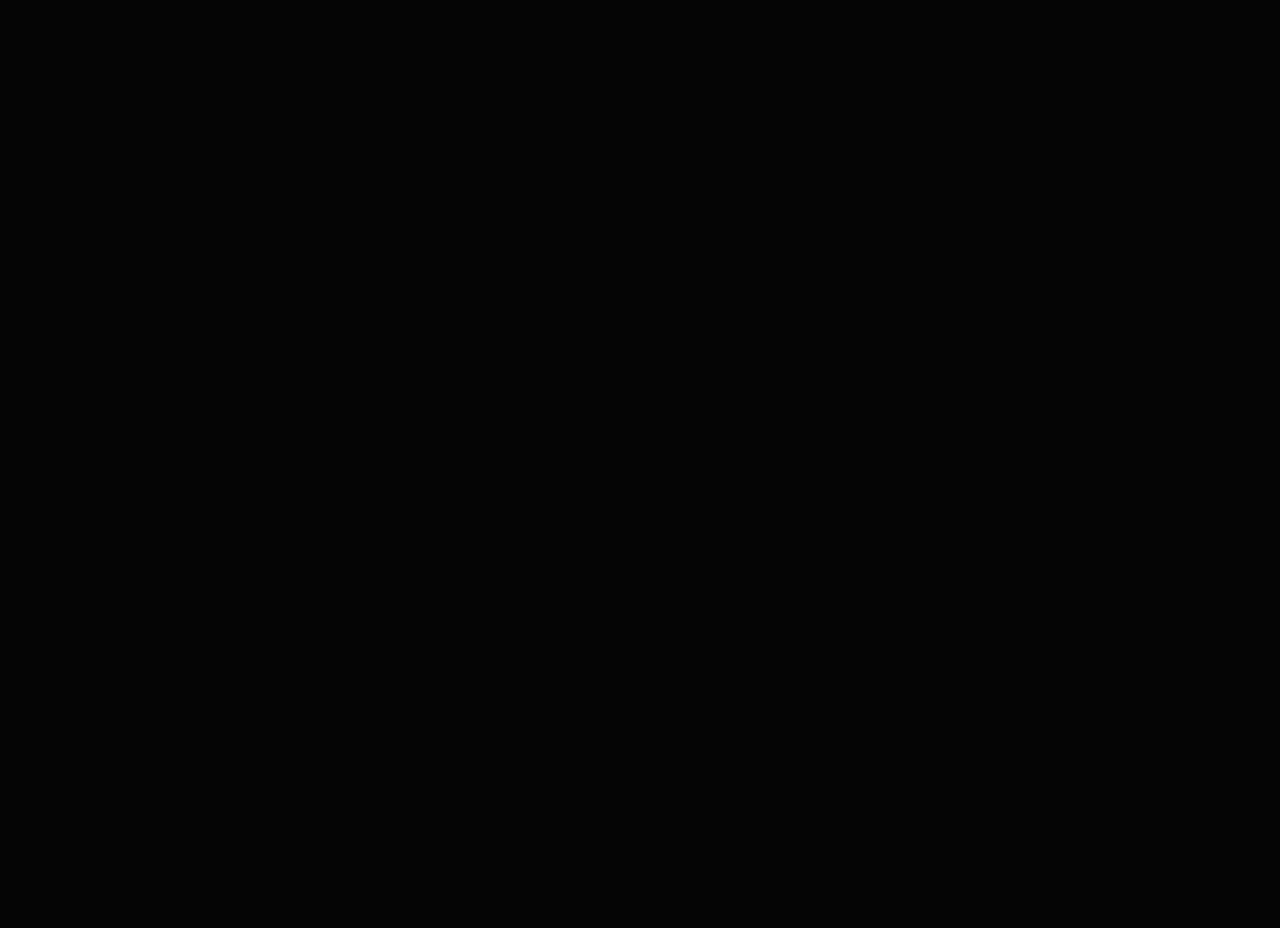
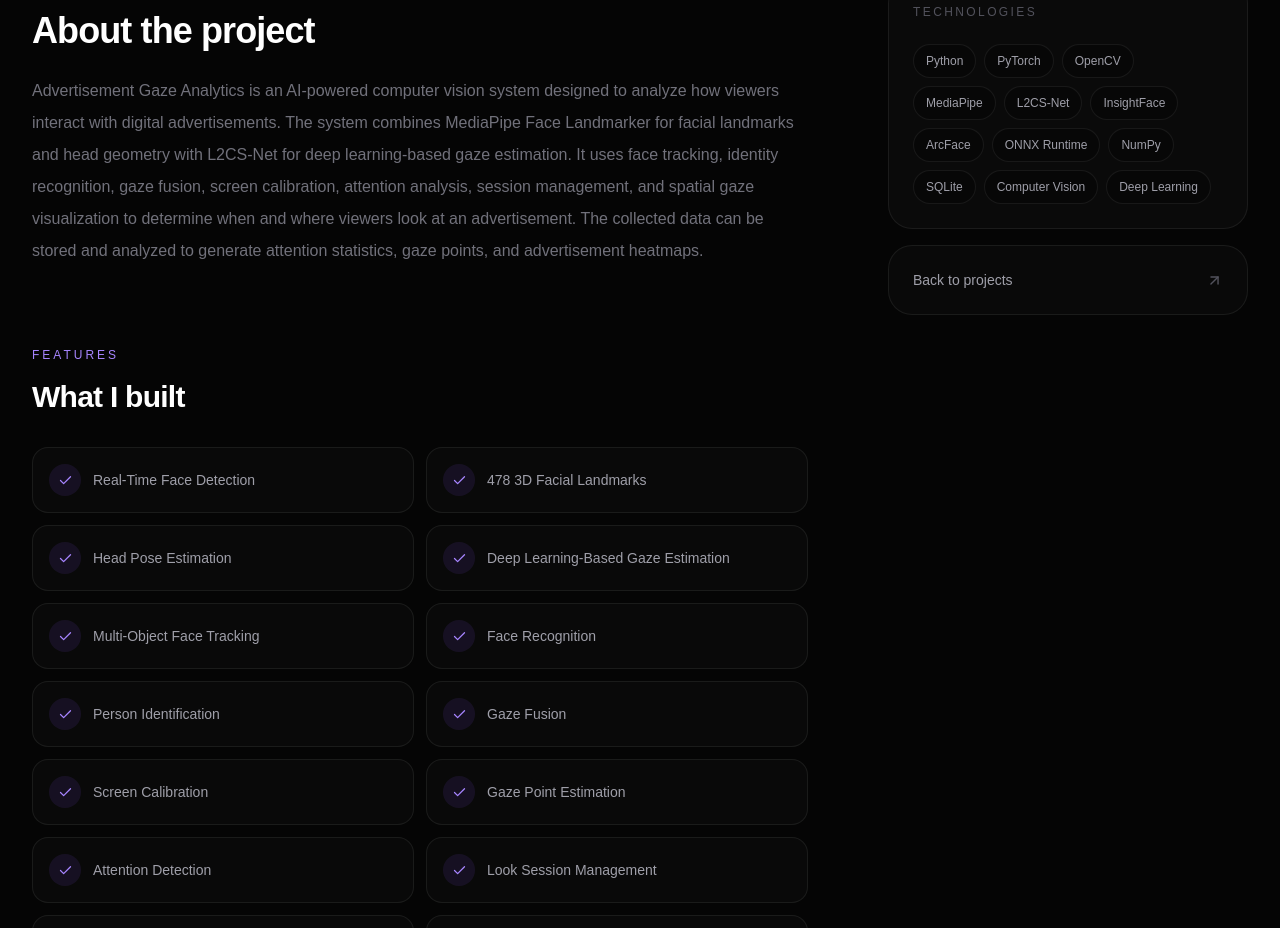
Before and after one commit to amirabbas-salari/portfolio, a Next.js app: page /projects/advertisement-gaze-analytics in a window 1280 px wide. Before the commit this address had no page. Shown: the part 1732-2660 px from the top of the page. Before the commit the page ends 800 px from the top, so only its background shows below. Built offline with nearby package versions, Linux system fonts and the light colour scheme.

Commit message:
Update projects.ts

```diff
--- a/src/data/projects.ts
+++ b/src/data/projects.ts
@@ -140,4 +140,62 @@ export const projects: Project[] = [
 
     status: "Completed",
   },
+  {
+  slug: "advertisement-gaze-analytics",
+
+  title: "Advertisement Gaze Analytics",
+
+  subtitle: "Deep Learning-Based Advertisement Gaze Tracking & Analytics",
+
+  description:
+    "A computer vision and deep learning system for detecting, tracking, and analyzing viewers' gaze and attention toward digital advertisements.",
+
+  longDescription:
+    "Advertisement Gaze Analytics is an AI-powered computer vision system designed to analyze how viewers interact with digital advertisements. The system combines MediaPipe Face Landmarker for facial landmarks and head geometry with L2CS-Net for deep learning-based gaze estimation. It uses face tracking, identity recognition, gaze fusion, screen calibration, attention analysis, session management, and spatial gaze visualization to determine when and where viewers look at an advertisement. The collected data can be stored and analyzed to generate attention statistics, gaze points, and advertisement heatmaps.",
+
+  technologies: [
+    "Python",
+    "PyTorch",
+    "OpenCV",
+    "MediaPipe",
+    "L2CS-Net",
+    "InsightFace",
+    "ArcFace",
+    "ONNX Runtime",
+    "NumPy",
+    "SQLite",
+    "Computer Vision",
+    "Deep Learning",
+  ],
+
+  features: [
+    "Real-Time Face Detection",
+    "478 3D Facial Landmarks",
+    "Head Pose Estimation",
+    "Deep Learning-Based Gaze Estimation",
+    "Multi-Object Face Tracking",
+    "Face Recognition",
+    "Person Identification",
+    "Gaze Fusion",
+    "Screen Calibration",
+    "Gaze Point Estimation",
+    "Attention Detection",
+    "Look Session Management",
+    "Advertisement Analytics",
+    "Gaze Heatmaps",
+    "SQLite Data Storage",
+    "JSON & Analytical Data Export",
+    "Real-Time Visualization",
+  ],
+
+  liveUrl: "",
+
+  githubUrl: "https://github.com/amirabbas-salari/gaze-analytics",
+
+  image: "/images/projects/advertisement-gaze-analytics.jpg",
+
+  featured: true,
+
+  status: "In Development",
+},
 ];
```
